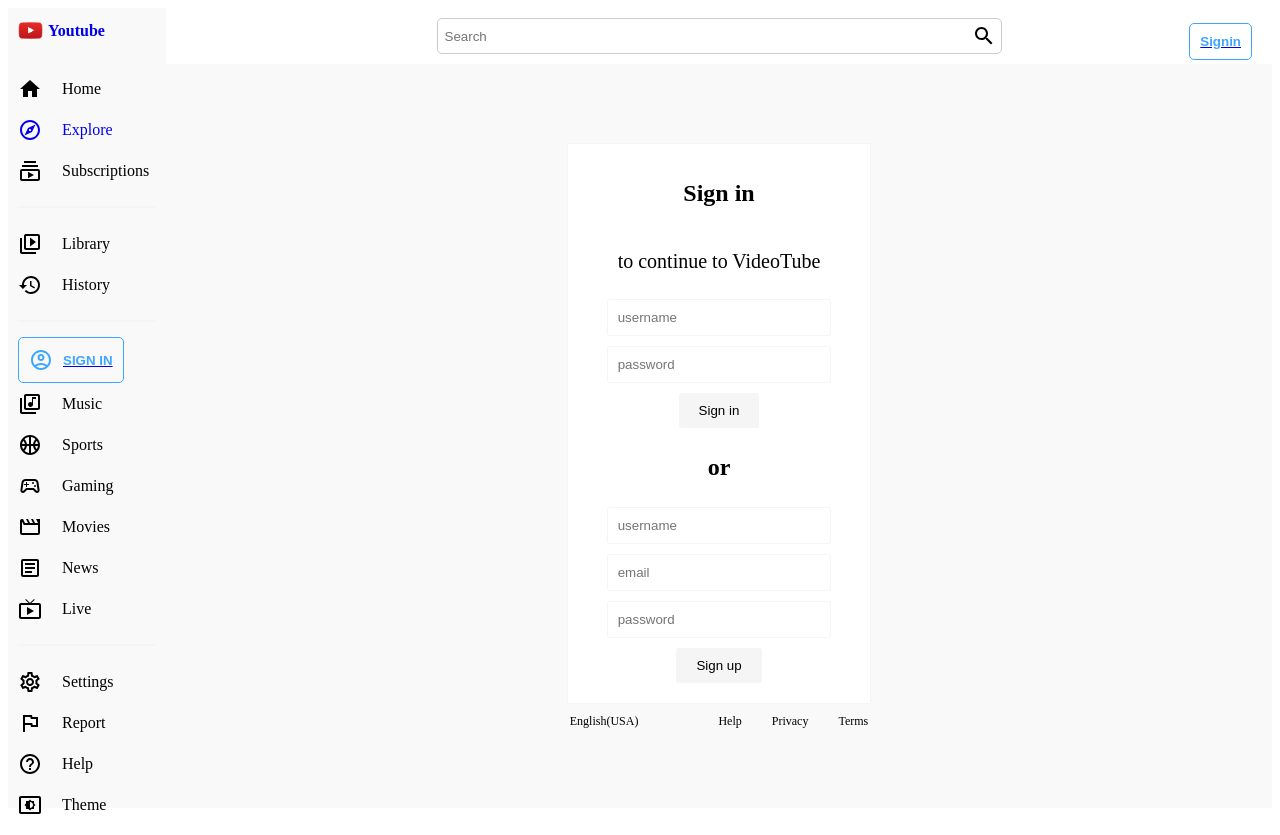
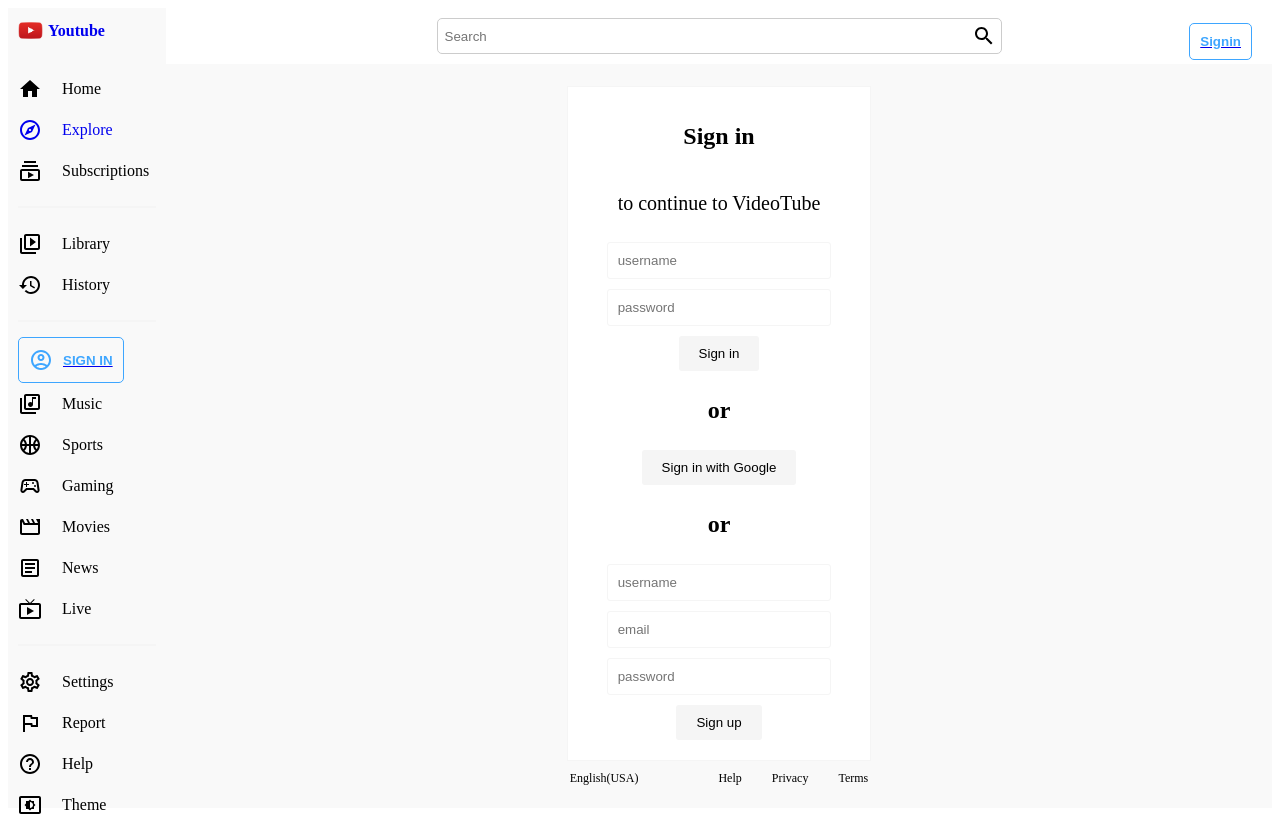
Before and after one commit to hungofhydra/Youtube-Clone-UI, a React (Create React App) app: page /signin in a window 1280 px wide. Built offline with nearby package versions, Linux system fonts and the light colour scheme.

Commit message:
Add login using google api

```diff
--- a/package.json
+++ b/package.json
@@ -12,6 +12,7 @@
     "@testing-library/react": "^13.1.1",
     "@testing-library/user-event": "^13.5.0",
     "axios": "^0.27.2",
+    "firebase": "^9.9.2",
     "prop-types": "^15.8.1",
     "react": "^18.0.0",
     "react-dom": "^18.0.0",
--- a/src/components/Navbar.jsx
+++ b/src/components/Navbar.jsx
@@ -84,7 +84,7 @@ function Navbar() {
         {currentUser ? (
           <User>
             <VideoCallOutlinedIcon />
-            <AvatarUser />
+            <AvatarUser src={currentUser.img} />
             {currentUser.name}
           </User>
         ) : (
--- /dev/null
+++ b/src/firebase.js
@@ -0,0 +1,18 @@
+import { initializeApp } from "firebase/app";
+import {getAuth, GoogleAuthProvider} from "firebase/auth"
+
+const firebaseConfig = {
+  apiKey: "AIzaSyBj_u13BaI07De68VwzF8kqBHGkDfp8uX0",
+  authDomain: "clone-ui-4bb34.firebaseapp.com",
+  projectId: "clone-ui-4bb34",
+  storageBucket: "clone-ui-4bb34.appspot.com",
+  messagingSenderId: "377512173958",
+  appId: "1:377512173958:web:8249bf0932eede2818cc07"
+};
+
+
+const app = initializeApp(firebaseConfig);
+export const auth = getAuth();
+export const provider =new GoogleAuthProvider();
+
+export default app
--- a/src/pages/SignIn.jsx
+++ b/src/pages/SignIn.jsx
@@ -2,9 +2,11 @@ import axios from 'axios';
 import React, { useState } from 'react';
 import styled from 'styled-components';
 import { useDispatch } from 'react-redux'
+import { auth, provider } from '../firebase';
+import { signInWithPopup } from 'firebase/auth';
+import { useNavigate } from "react-router-dom";
 
 import { loginFailure, loginStart, loginSuccess } from '../redux/userSlice';
-
 
 const Container = styled.div`
   display: flex;
@@ -74,6 +76,8 @@ function SignIn() {
   const [ password, setPassword ] = useState('');
   const [ email, setEmail ] = useState('');
   const dispatch = useDispatch();
+  const navigate = useNavigate()
+
 
   const handleLogin = async (e) => {
     e.preventDefault();
@@ -88,6 +92,29 @@ function SignIn() {
     }
   }
 
+  const signInWithGoogle = async () => {
+    dispatch(loginStart());
+    signInWithPopup(auth, provider)
+      .then((result) => {
+        console.log(result);
+        axios
+          .post("http://localhost:5000/api/v1/auth/google", {
+            name: result.user.displayName,
+            email: result.user.email,
+            img: result.user.photoURL,
+          })
+          .then((res) => {
+            console.log(res)
+            dispatch(loginSuccess(res.data));
+            navigate("/")
+          });
+      })
+      .catch((error) => {
+        dispatch(loginFailure());
+      });
+  };
+
+
   return (
     <Container>
       <Wrapper>
@@ -96,7 +123,8 @@ function SignIn() {
         <Input placeholder="username" onChange={e => setName(e.target.value)} />
         <Input type="password" placeholder="password" onChange={e => setPassword(e.target.value)} />
         <Button onClick={handleLogin}>Sign in</Button>
-
+        <Title>or</Title>
+        <Button onClick={signInWithGoogle}>Sign in with Google</Button>
         <Title>or</Title>
         <Input placeholder="username" onChange={e => setName(e.target.value)} />
         <Input placeholder="email" onChange={e => setEmail(e.target.value)} />
```
Also changed, not shown: 1 other file (tests, documents, lock files or other folders).
